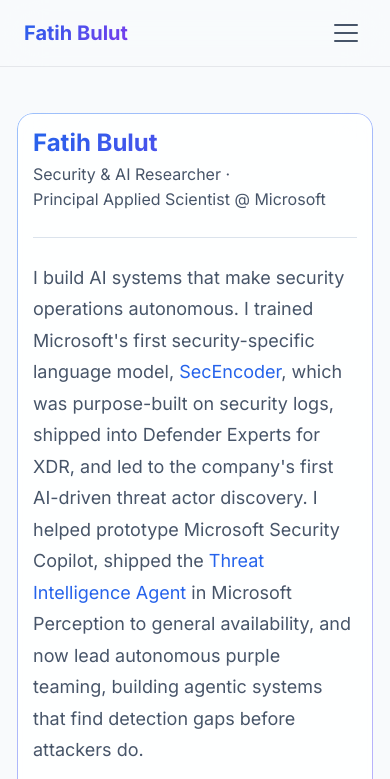
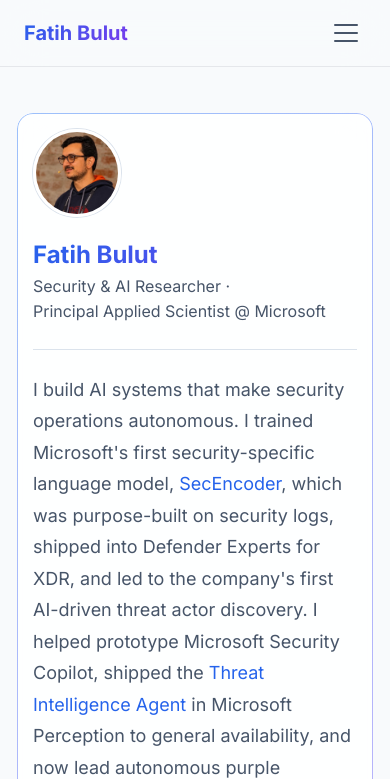
Before and after one commit to bulutmf/bulutmf.github.io, a plain HTML site: page index.html in a window 390 px wide. Shown: the top 779 px of the page. Drawn offline with Linux system fonts and the light colour scheme.

Commit message:
Add a profile photo to the home page
Show a head-and-shoulders photo from the [un]prompted 2 talk as a circle
next to the name (above it on phones), and add it to the Person
structured data.

Co-Authored-By: Claude Opus 5.5 <noreply@anthropic.com>

```diff
--- a/index.html
+++ b/index.html
@@ -26,6 +26,7 @@
     "name": "Fatih Bulut",
     "alternateName": "Muhammed Fatih Bulut",
     "url": "https://bulutmf.github.io/",
+    "image": "https://bulutmf.github.io/images/fatih-bulut.jpg",
     "jobTitle": "Principal Applied Scientist",
     "worksFor": { "@type": "Organization", "name": "Microsoft", "url": "https://www.microsoft.com/" },
     "alumniOf": [
@@ -94,6 +95,7 @@
       <section id="about">
         <div class="bio-card fade-in">
           <div class="bio-header">
+            <img class="bio-photo" src="images/fatih-bulut.jpg" alt="Fatih Bulut speaking at [un]prompted 2" width="112" height="112">
             <div>
               <h1 class="bio-name">Fatih Bulut</h1>
               <p class="bio-role"><span style="white-space: nowrap;">Security &amp; AI Researcher</span> ·
--- a/styles.css
+++ b/styles.css
@@ -2007,3 +2007,32 @@ a.home-row:hover .home-row-title {
 .news-page {
   max-width: 760px;
 }
+
+/* ===== Home page: profile photo next to the name ===== */
+.bio-header {
+  justify-content: flex-start;
+}
+
+.bio-photo {
+  width: 112px;
+  height: 112px;
+  flex-shrink: 0;
+  border-radius: 50%;
+  object-fit: cover;
+  border: 3px solid var(--bg-card);
+  box-shadow: 0 0 0 1px var(--border-color);
+}
+
+@media (min-width: 601px) {
+  .bio-header {
+    flex-direction: row;
+    align-items: center;
+  }
+}
+
+@media (max-width: 600px) {
+  .bio-photo {
+    width: 88px;
+    height: 88px;
+  }
+}
```
Also changed, not shown: images/fatih-bulut.jpg (added).
